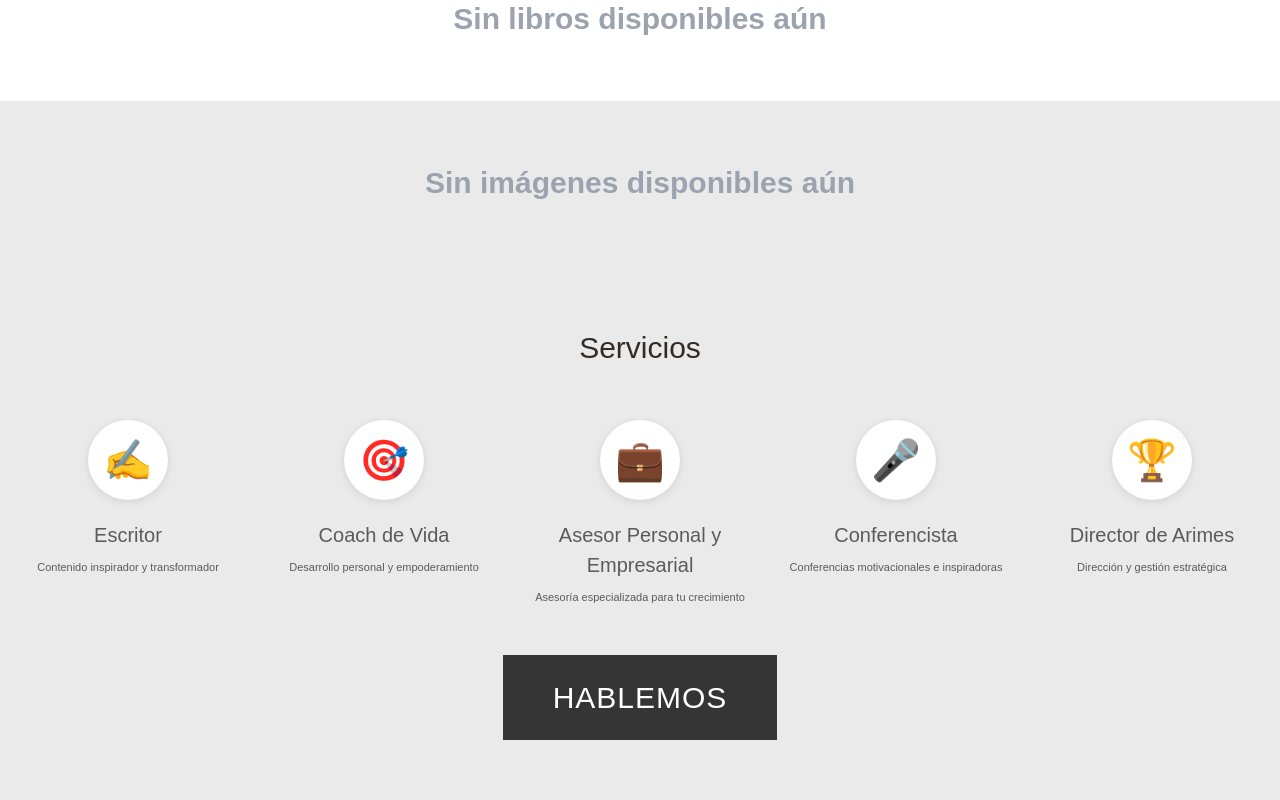
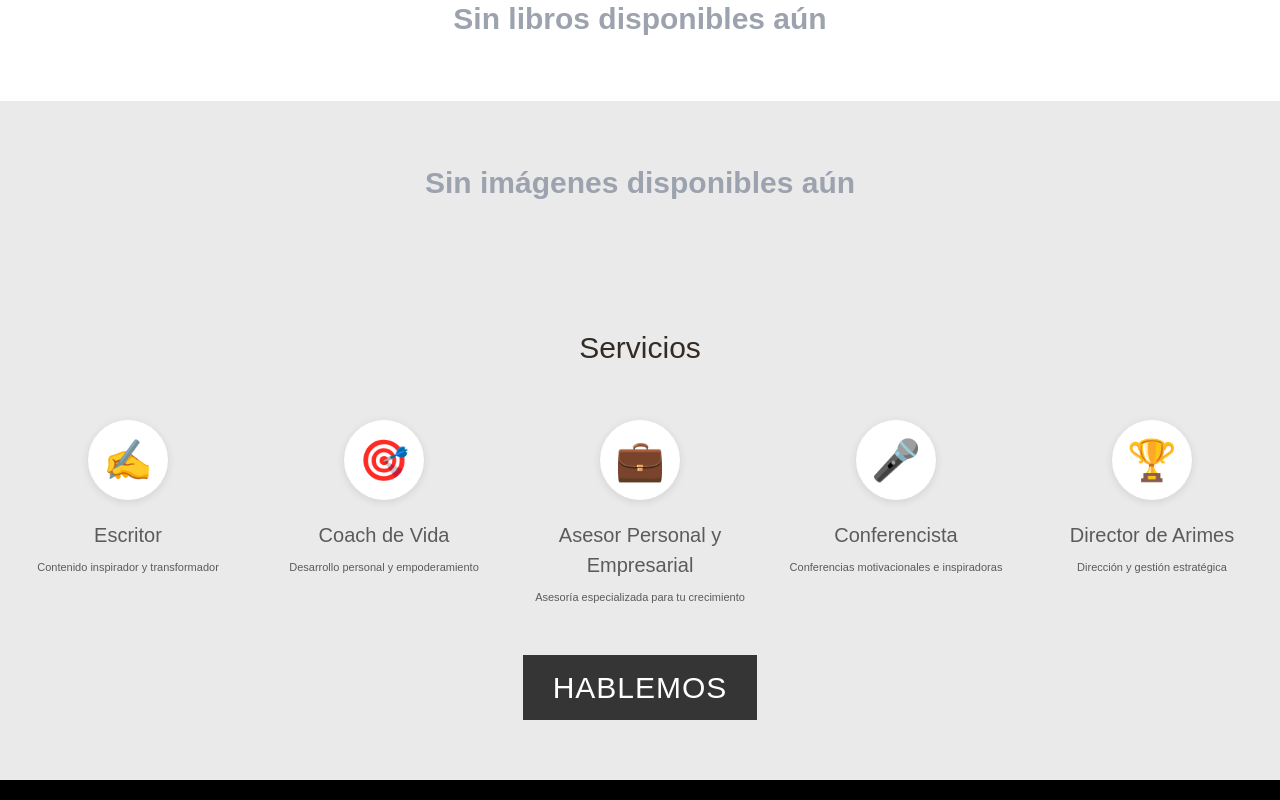
Before and after one commit to Lauracar812/sergiobellog, a React (Vite) app: page / in a window 1280 px wide. Shown: the part 1770-2570 px from the top of the page. Built offline with nearby package versions, Linux system fonts and the light colour scheme; a web font is replaced by a local one.

Commit message:
v1.3.6: Ajustar padding botón y color header en scroll

```diff
--- a/src/components/Header.jsx
+++ b/src/components/Header.jsx
@@ -45,7 +45,9 @@ const Header = () => {
         isScrolled ? 'shadow-lg' : ''
       }`}
       style={{
-        background: 'linear-gradient(to right, rgba(236, 190, 143, 0.30), rgba(190, 149, 86, 0.30))'
+        background: isScrolled
+          ? '#353535'
+          : 'linear-gradient(to right, rgba(236, 190, 143, 0.30), rgba(190, 149, 86, 0.30))'
       }}
     >
       <div className="max-w-7xl mx-auto px-4 sm:px-6 lg:px-8">
--- a/src/components/ServicesSection.jsx
+++ b/src/components/ServicesSection.jsx
@@ -143,7 +143,7 @@ const ServicesSection = () => {
               fontFamily: 'Poppins-Regular, sans-serif',
               fontSize: '30px',
               fontWeight: 'normal',
-              padding: '20px 50px',
+              padding: '10px 30px',
               border: 'none',
               cursor: 'pointer',
               textAlign: 'center',
```
